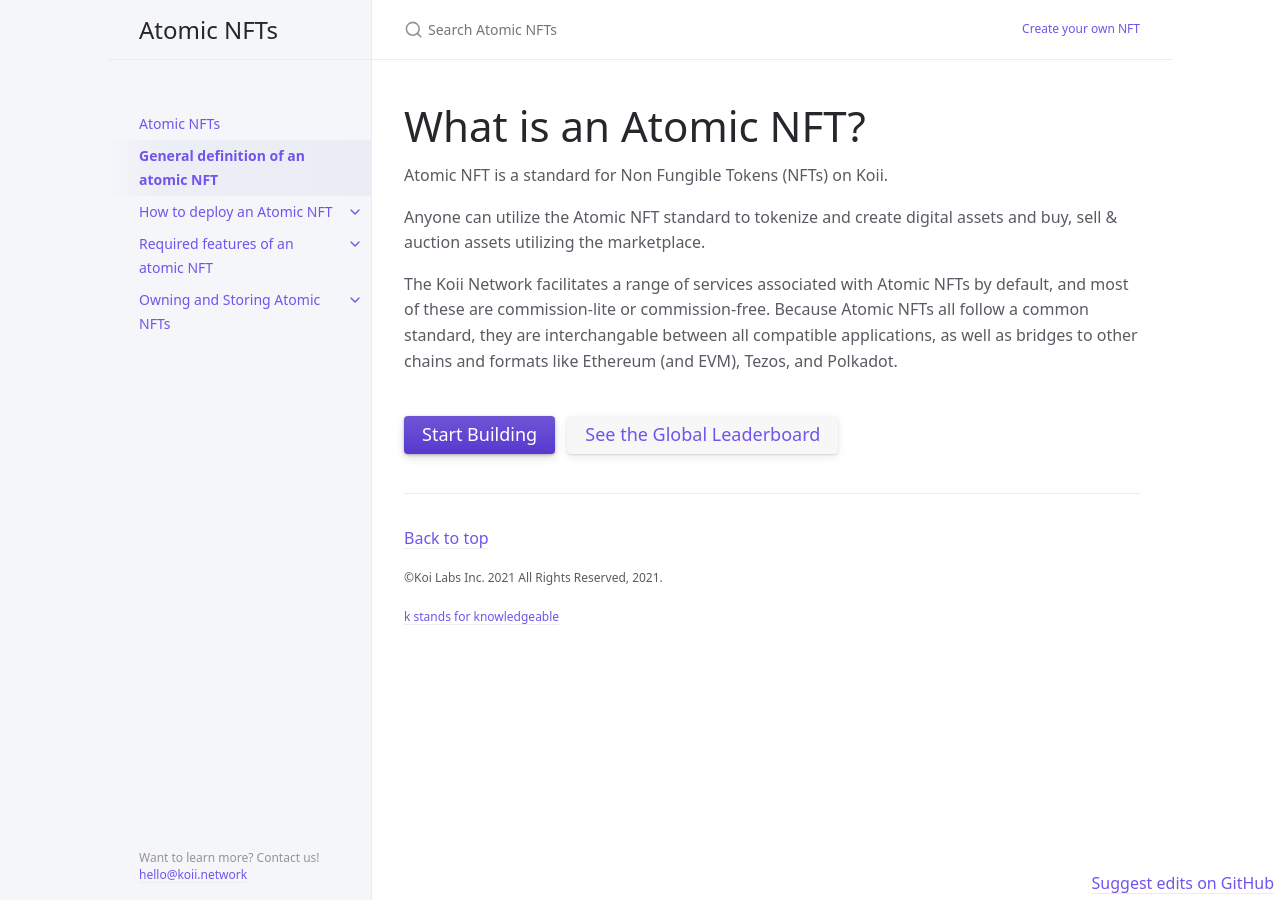
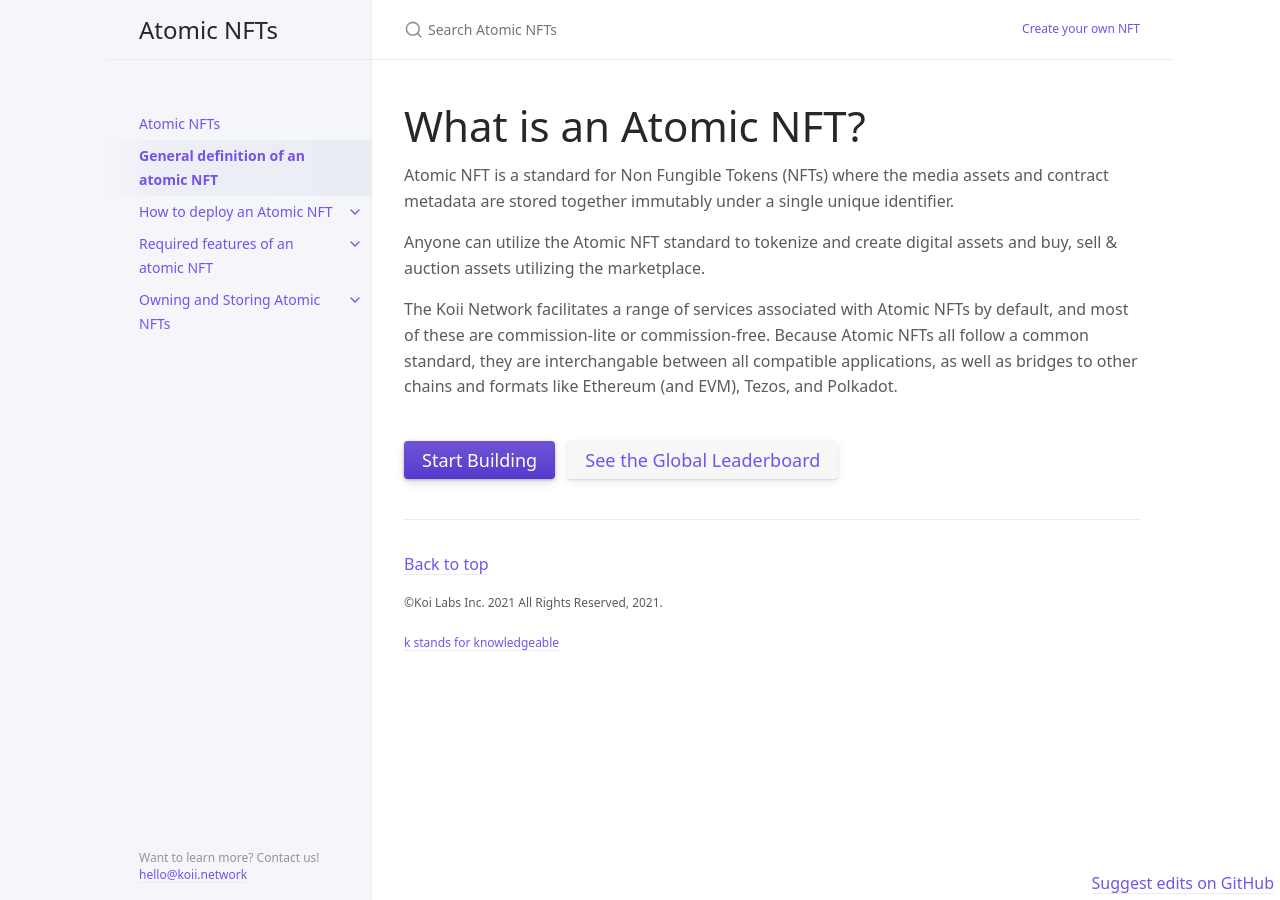
Before and after one commit to atomic-nfts/site, a Jekyll site: the page built from docs/General-definition-of-an-atomic-NFT.md, in a window 1280 px wide. Built offline with Jekyll 4.4.1, drawn with Linux system fonts in a browser that asks for light colours.

Commit message:
Update General-definition-of-an-atomic-NFT.md

```diff
--- a/docs/General-definition-of-an-atomic-NFT.md
+++ b/docs/General-definition-of-an-atomic-NFT.md
@@ -8,7 +8,7 @@
 ## What is an Atomic NFT?
 {: .fs-9 }
 
-Atomic NFT is a standard for Non Fungible Tokens (NFTs) on Koii.
+Atomic NFT is a standard for Non Fungible Tokens (NFTs) where the media assets and contract metadata are stored together immutably under a single unique identifier.
 
 Anyone can utilize the Atomic NFT standard to tokenize and create digital assets and buy, sell & auction assets utilizing the marketplace.
 
```
